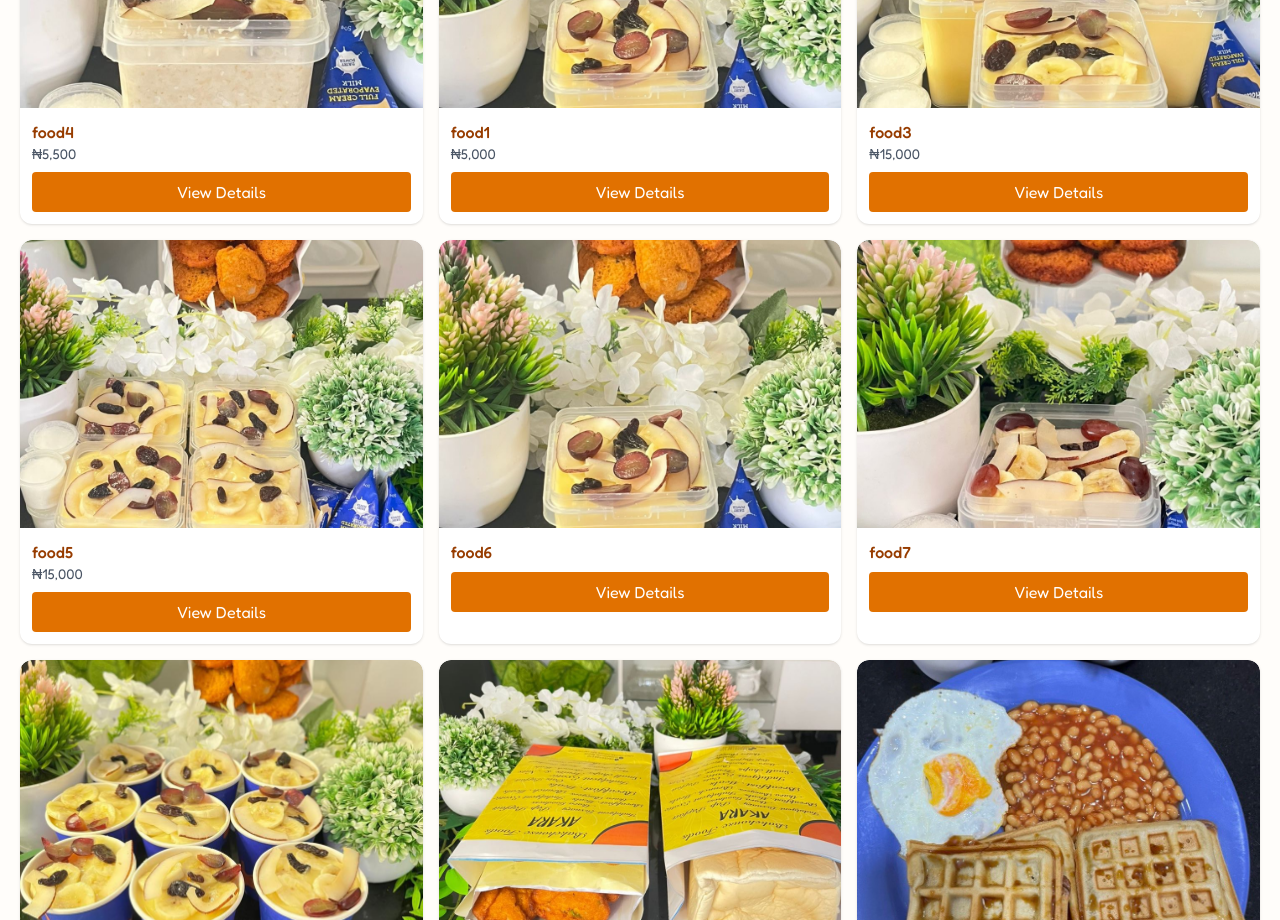
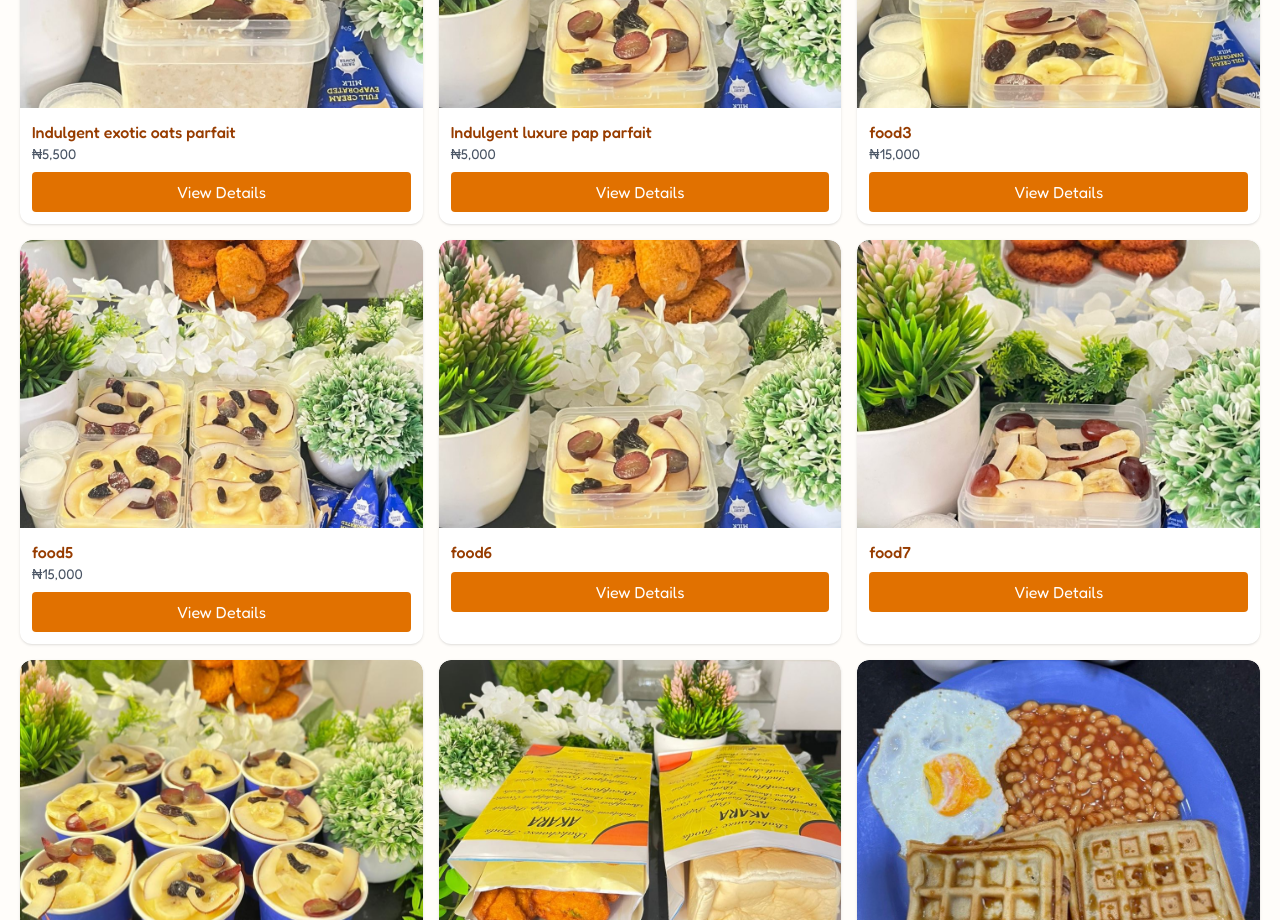
Before and after one commit to ernestkris6/Food-House, a React (Vite) app: page /menu in a window 1280 px wide. Shown: the part 980-1900 px from the top of the page. Built offline with nearby package versions, Linux system fonts and the light colour scheme; a web font is replaced by a local one.

Commit message:
adding menu navs

```diff
--- a/src/data/foodData.js
+++ b/src/data/foodData.js
@@ -52,8 +52,8 @@ import img09 from '../assets/img09.jpg'
 
 export const foods = {
   native: [
-    {name: 'food4', price:'₦5,500', img: img04, desc: '330ml of indulgent exotic oats parfait with akara diced liver'},
-    {name: 'food1', price:'₦5,000', img: img01, desc: '9 cups of indulgent luxure with 9 packs of Akara diced liver'},
+    {name: 'Indulgent exotic oats parfait', price:'₦5,500', img: img04, desc: '330ml of indulgent exotic oats parfait with akara diced liver'},
+    {name: 'Indulgent luxure pap parfait', price:'₦5,000', img: img01, desc: '9 cups of indulgent luxure with 9 packs of Akara diced liver'},
     {name: 'food3', price:'₦15,000', img: img03, desc: '3 sets of 500ml indulgent luxure pap parfaits comes with 3 packs of akara diced liver'},
     {name: 'food5', price:'₦15,000', img: img06, desc: '4 sets of indulgent luxure pap parfaits with 4 packs of akara diced liver'},
     {name: 'food6', price:'', img: img07, desc: '330ml of indulgent exotic oats with akara diced liver'},
```
